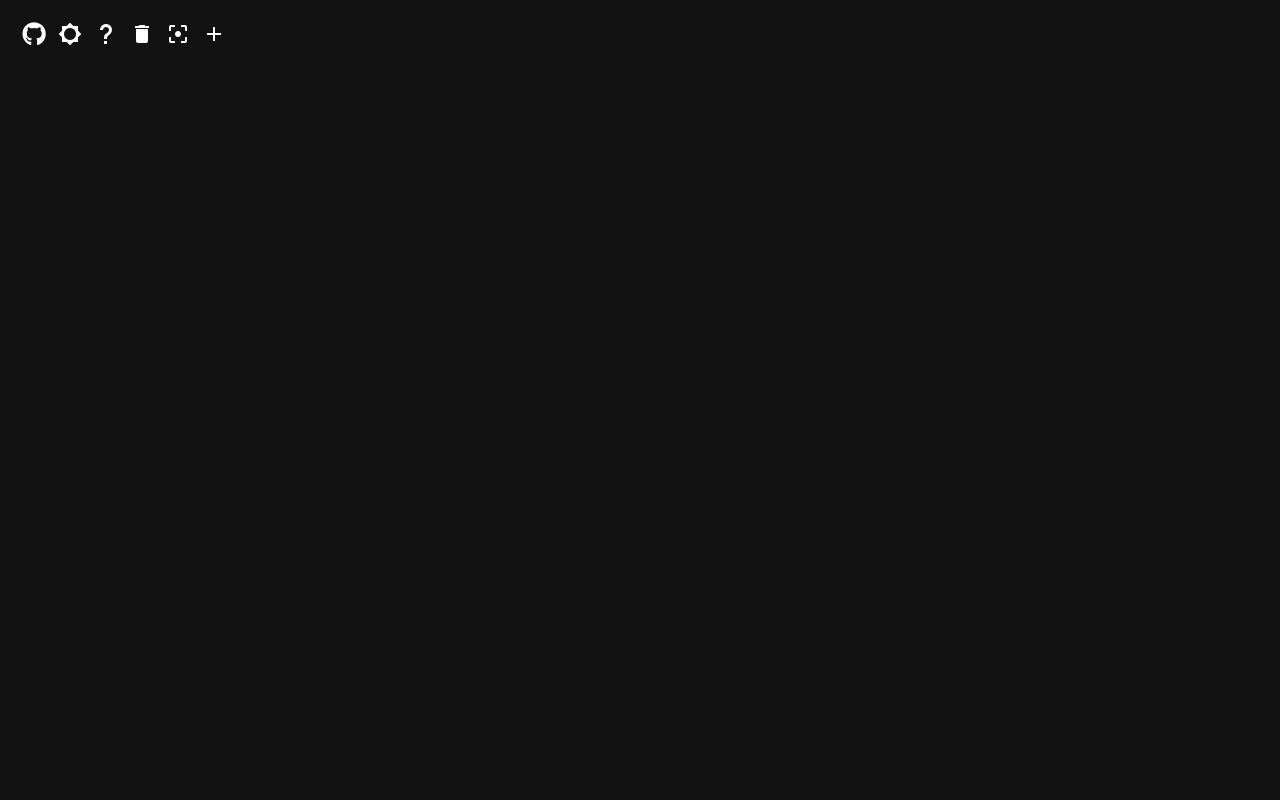
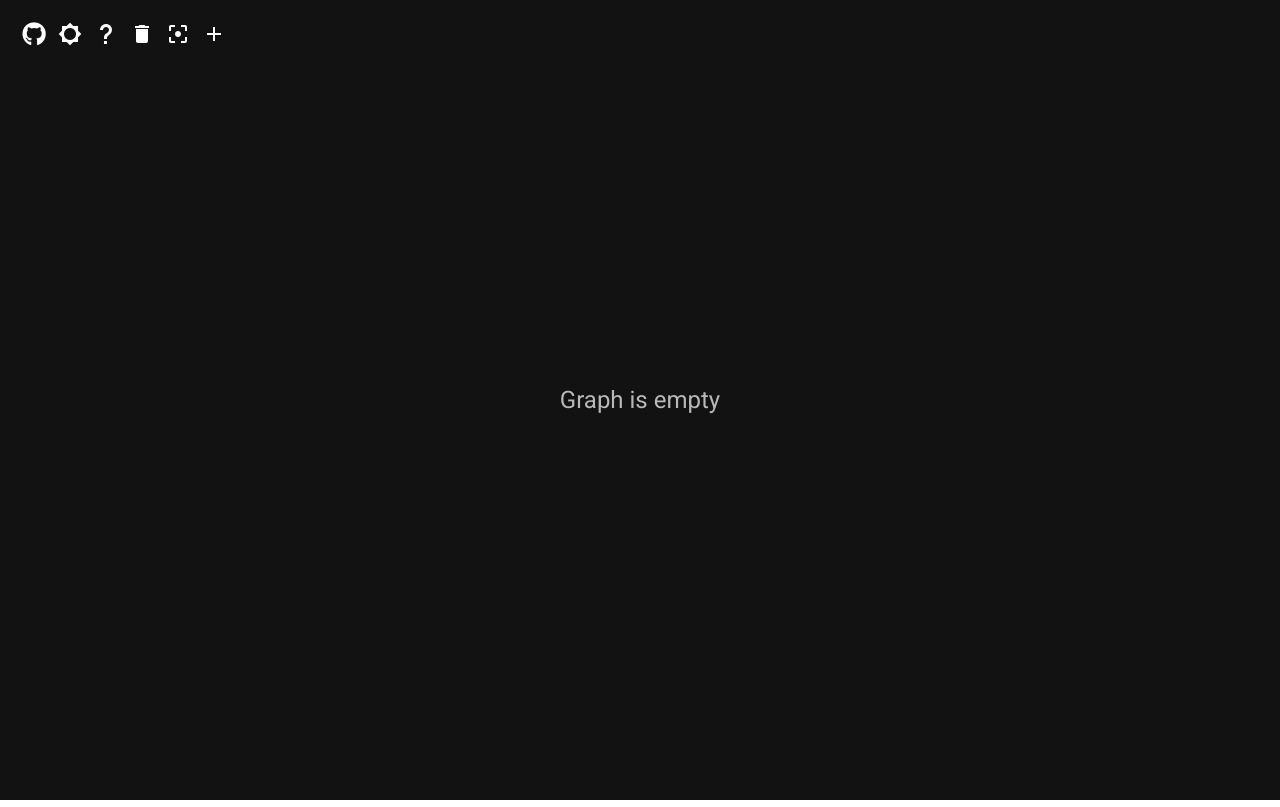
Before and after one commit to DerYeger/graph-editor, a Nuxt app: page / in a window 1280 px wide. Built offline with nearby package versions, Linux system fonts and the light colour scheme.

Commit message:
feat: show info text if graph is empty

```diff
--- a/components/Graph.vue
+++ b/components/Graph.vue
@@ -14,6 +14,9 @@
       <v-btn icon @click="createNode()">
         <v-icon v-text="'mdi-plus'" />
       </v-btn>
+    </div>
+    <div v-show="!graphHasNodes" class="info-text text-h5 text--secondary">
+      Graph is empty
     </div>
   </div>
 </template>
@@ -44,6 +47,7 @@ import { Node } from '~/model/node'
 
 interface Data {
   graph: Graph
+  graphHasNodes: Boolean
   width: number
   height: number
   simulation: any
@@ -71,6 +75,7 @@ export default Vue.extend({
   data(): Data {
     return {
       graph: new Graph(),
+      graphHasNodes: false,
       width: 400,
       height: 400,
       simulation: undefined,
@@ -143,6 +148,7 @@ export default Vue.extend({
     },
     createNode(x?: number, y?: number): void {
       this.graph.createNode(x ?? this.width / 2, y ?? this.height / 2)
+      this.graphHasNodes = true
       this.restart()
     },
     onTick(): void {
@@ -230,6 +236,7 @@ export default Vue.extend({
             .on('contextmenu', (event: MouseEvent, d: Node) => {
               terminate(event)
               this.graph.removeNode(d)
+              this.graphHasNodes = this.graph.nodes.length > 0
               this.resetDraggableLink()
               this.restart()
             })
@@ -325,6 +332,7 @@ export default Vue.extend({
     },
     deleteGraph(): void {
       this.graph = new Graph()
+      this.graphHasNodes = false
       this.resetGraph()
     },
   },
@@ -391,4 +399,16 @@ export default Vue.extend({
   -ms-user-select: none !important;
   user-select: none !important;
 }
+
+.info-text {
+  position: absolute;
+  left: 1rem;
+  right: 1rem;
+  top: 1rem;
+  bottom: 1rem;
+  display: inline-flex;
+  justify-content: center;
+  align-items: center;
+  pointer-events: none;
+}
 </style>
--- a/layouts/default.vue
+++ b/layouts/default.vue
@@ -34,6 +34,6 @@ export default {
 
 <style>
 html {
-  overflow-y: auto !important;
+  overflow-y: hidden !important;
 }
 </style>
```
